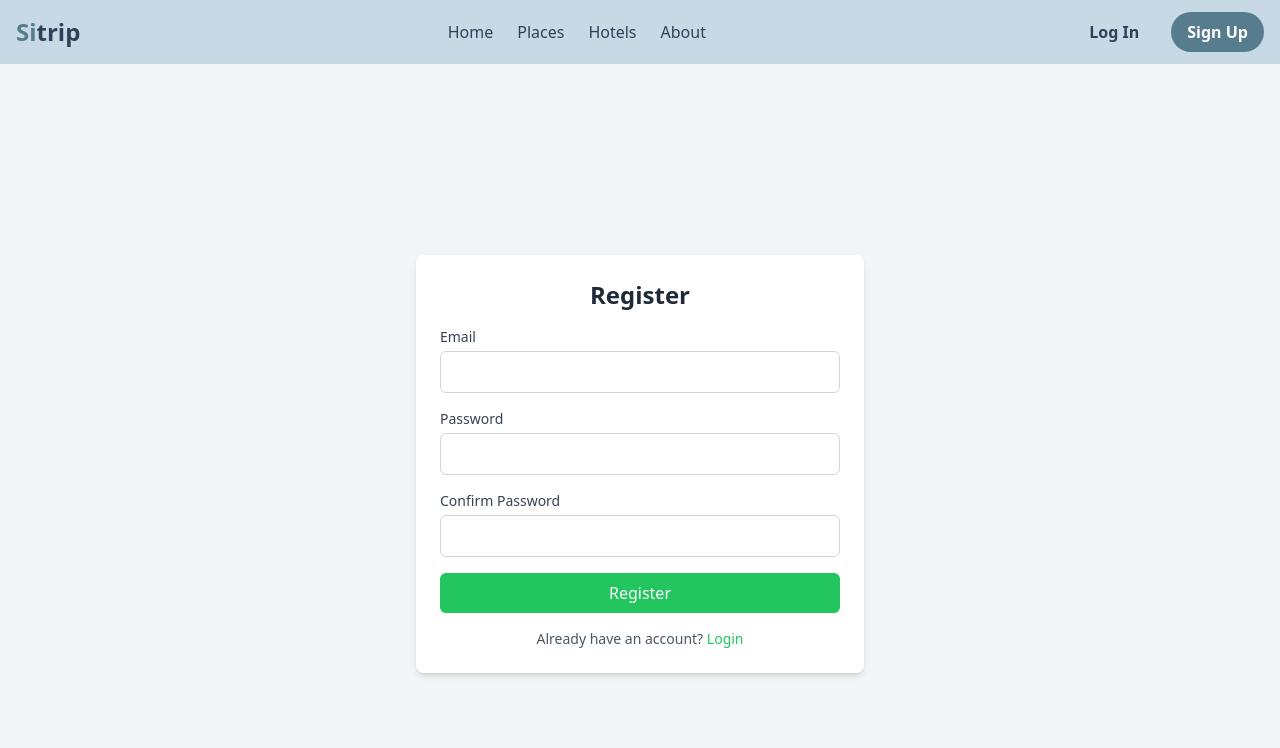
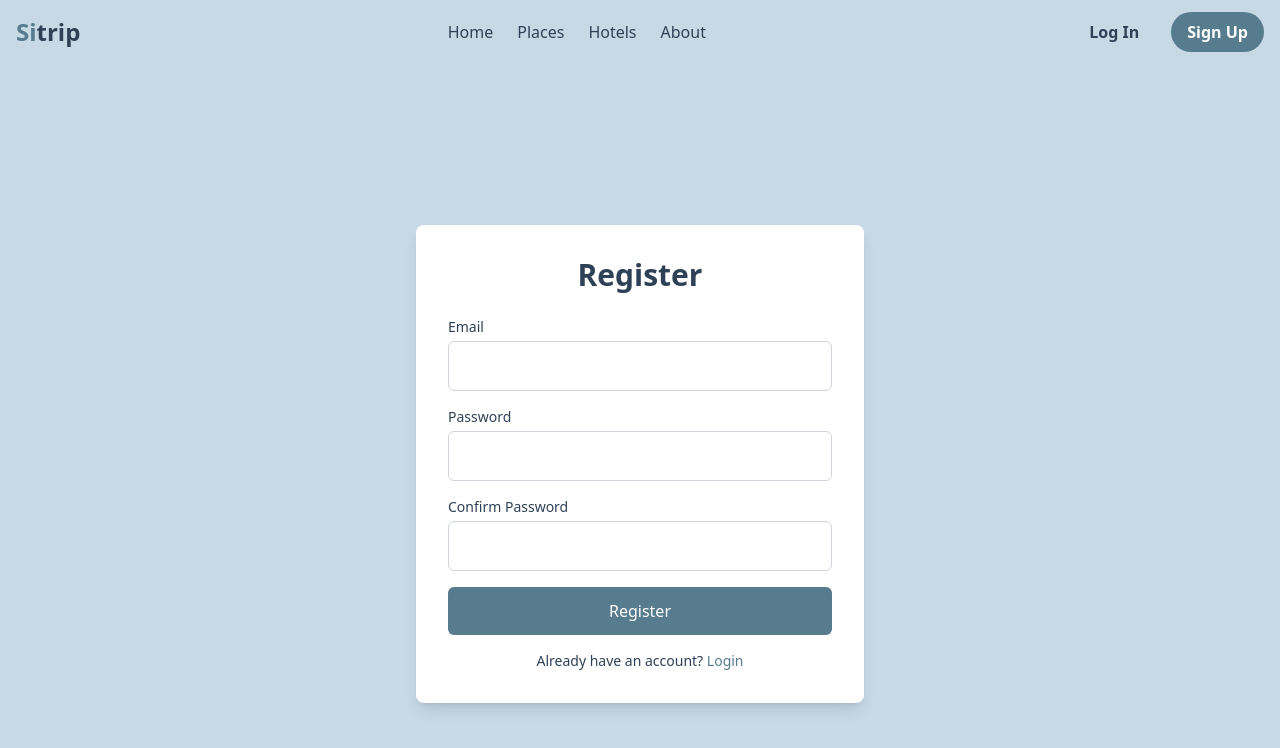
Before and after one commit to mjkhader/SITRIPROJECT, a Vue app: page /register in a window 1280 px wide. Shown: the top 748 px of the page. Built offline with nearby package versions, Linux system fonts and the light colour scheme; the HTML template or start-up script is replaced by a standard one.

Commit message:
update the style of login and register

```diff
--- a/src/views/auth/LoginView.vue
+++ b/src/views/auth/LoginView.vue
@@ -29,29 +29,29 @@ async function handleLogin() {
 </script>
 
 <template>
-  <div class="flex justify-center items-center min-h-screen bg-gray-100 p-4">
-    <form @submit.prevent="handleLogin" class="bg-white p-6 rounded-lg shadow-md w-full max-w-md">
-      <h2 class="text-2xl font-semibold text-center text-gray-800 mb-4">Login</h2>
+  <div class="flex justify-center items-center min-h-screen bg-sky-blue p-4">
+    <form @submit.prevent="handleLogin" class="bg-white p-8 rounded-lg shadow-lg w-full max-w-md">
+      <h2 class="text-3xl font-semibold text-center text-navy mb-6">Login</h2>
 
       <div class="mb-4">
-        <label for="email" class="block text-sm font-medium text-gray-700">Email</label>
+        <label for="email" class="block text-sm font-medium text-navy">Email</label>
         <input
           id="email"
           type="email"
           v-model="email"
           required
-          class="mt-1 block w-full p-2 border border-gray-300 rounded-md focus:outline-none focus:ring-green-500 focus:border-green-500"
+          class="mt-1 block w-full p-3 border border-gray-300 rounded-md focus:outline-none focus:ring-teal focus:border-teal"
         />
       </div>
 
       <div class="mb-4">
-        <label for="password" class="block text-sm font-medium text-gray-700">Password</label>
+        <label for="password" class="block text-sm font-medium text-navy">Password</label>
         <input
           id="password"
           type="password"
           v-model="password"
           required
-          class="mt-1 block w-full p-2 border border-gray-300 rounded-md focus:outline-none focus:ring-green-500 focus:border-green-500"
+          class="mt-1 block w-full p-3 border border-gray-300 rounded-md focus:outline-none focus:ring-teal focus:border-teal"
         />
       </div>
 
@@ -62,14 +62,14 @@ async function handleLogin() {
       <button
         type="submit"
         :disabled="authStore.loading"
-        class="w-full bg-green-500 text-white py-2 rounded-md font-medium hover:bg-green-600 transition disabled:bg-gray-400"
+        class="w-full bg-teal hover:bg-sky-blue text-white hover:text-navy py-3 rounded-md font-medium transition disabled:bg-gray-400"
       >
         {{ authStore.loading ? "Logging in..." : "Login" }}
       </button>
 
-      <p class="mt-4 text-sm text-center text-gray-600">
+      <p class="mt-4 text-sm text-center text-navy">
         Don't have an account?
-        <router-link to="/register" class="text-green-500 hover:underline">Sign Up</router-link>
+        <router-link to="/register" class="text-teal hover:underline">Sign Up</router-link>
       </p>
     </form>
   </div>
--- a/src/views/auth/RegisterView.vue
+++ b/src/views/auth/RegisterView.vue
@@ -37,53 +37,40 @@ async function handleSubmit() {
 </script>
 
 <template>
-  <div class="flex justify-center items-center min-h-screen bg-gray-100 p-4">
-    <form
-      @submit.prevent="handleSubmit"
-      class="bg-white p-6 rounded-lg shadow-md w-full max-w-md"
-    >
-      <h2 class="text-2xl font-semibold text-center text-gray-800 mb-4">
-        Register
-      </h2>
+  <div class="flex justify-center items-center min-h-screen bg-sky-blue p-4">
+    <form @submit.prevent="handleSubmit" class="bg-white p-8 rounded-lg shadow-lg w-full max-w-md">
+      <h2 class="text-3xl font-semibold text-center text-navy mb-6">Register</h2>
 
       <div class="mb-4">
-        <label for="email" class="block text-sm font-medium text-gray-700"
-          >Email</label
-        >
+        <label for="email" class="block text-sm font-medium text-navy">Email</label>
         <input
           id="email"
           type="email"
           v-model="formData.email"
           required
-          class="mt-1 block w-full p-2 border border-gray-300 rounded-md focus:outline-none focus:ring-green-500 focus:border-green-500"
+          class="mt-1 block w-full p-3 border border-gray-300 rounded-md focus:outline-none focus:ring-teal focus:border-teal"
         />
       </div>
 
       <div class="mb-4">
-        <label for="password" class="block text-sm font-medium text-gray-700"
-          >Password</label
-        >
+        <label for="password" class="block text-sm font-medium text-navy">Password</label>
         <input
           id="password"
           type="password"
           v-model="formData.password"
           required
-          class="mt-1 block w-full p-2 border border-gray-300 rounded-md focus:outline-none focus:ring-green-500 focus:border-green-500"
+          class="mt-1 block w-full p-3 border border-gray-300 rounded-md focus:outline-none focus:ring-teal focus:border-teal"
         />
       </div>
 
       <div class="mb-4">
-        <label
-          for="confirmPassword"
-          class="block text-sm font-medium text-gray-700"
-          >Confirm Password</label
-        >
+        <label for="confirmPassword" class="block text-sm font-medium text-navy">Confirm Password</label>
         <input
           id="confirmPassword"
           type="password"
           v-model="formData.confirmPassword"
           required
-          class="mt-1 block w-full p-2 border border-gray-300 rounded-md focus:outline-none focus:ring-green-500 focus:border-green-500"
+          class="mt-1 block w-full p-3 border border-gray-300 rounded-md focus:outline-none focus:ring-teal focus:border-teal"
         />
       </div>
 
@@ -94,16 +81,14 @@ async function handleSubmit() {
       <button
         type="submit"
         :disabled="authStore.loading"
-        class="w-full bg-green-500 text-white py-2 rounded-md font-medium hover:bg-green-600 transition disabled:bg-gray-400"
+        class="w-full bg-teal hover:bg-sky-blue text-white hover:text-navy py-3 rounded-md font-medium transition disabled:bg-gray-400"
       >
         {{ authStore.loading ? "Registering..." : "Register" }}
       </button>
 
-      <p class="mt-4 text-sm text-center text-gray-600">
+      <p class="mt-4 text-sm text-center text-navy">
         Already have an account?
-        <router-link to="/login" class="text-green-500 hover:underline"
-          >Login</router-link
-        >
+        <router-link to="/login" class="text-teal hover:underline">Login</router-link>
       </p>
     </form>
   </div>
```
